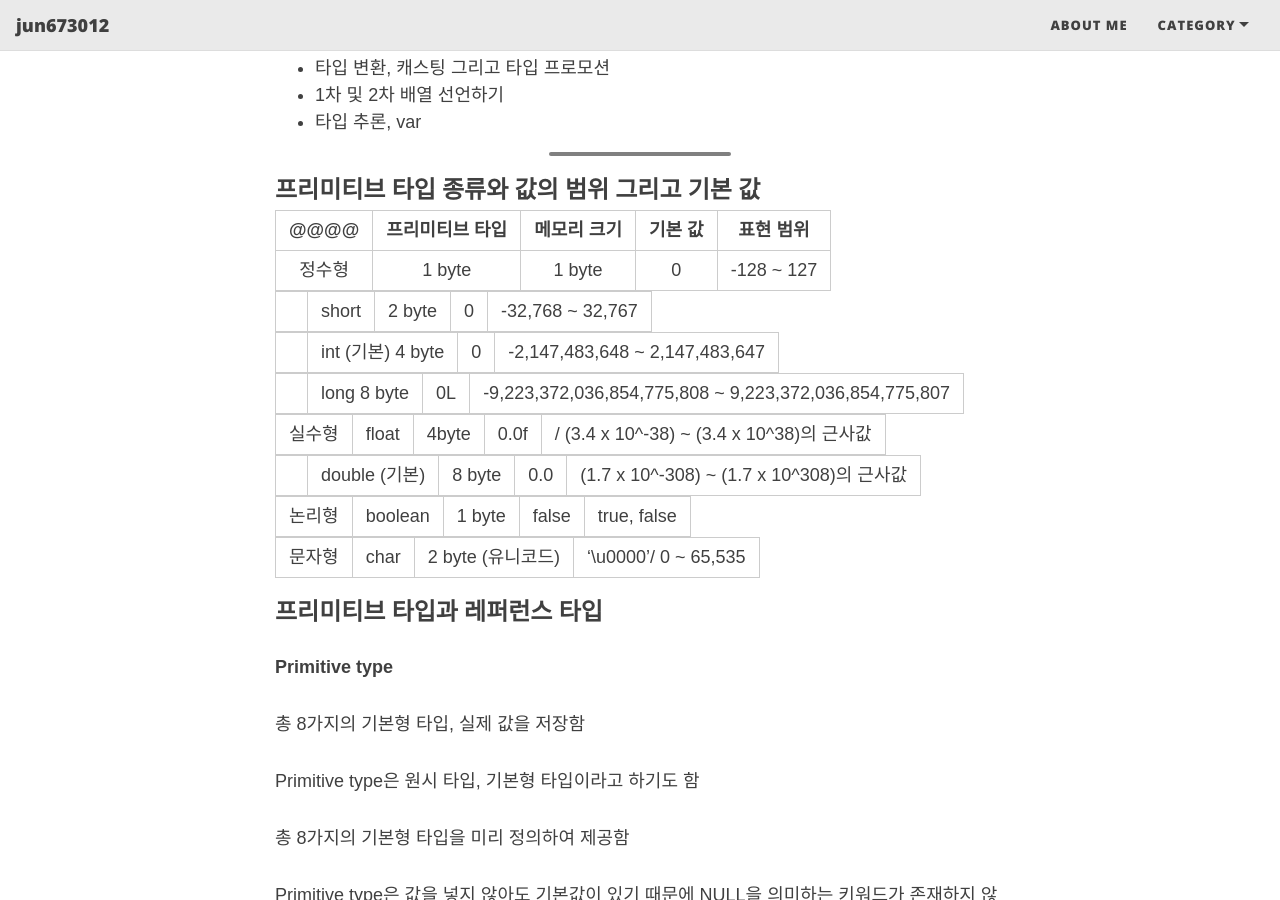
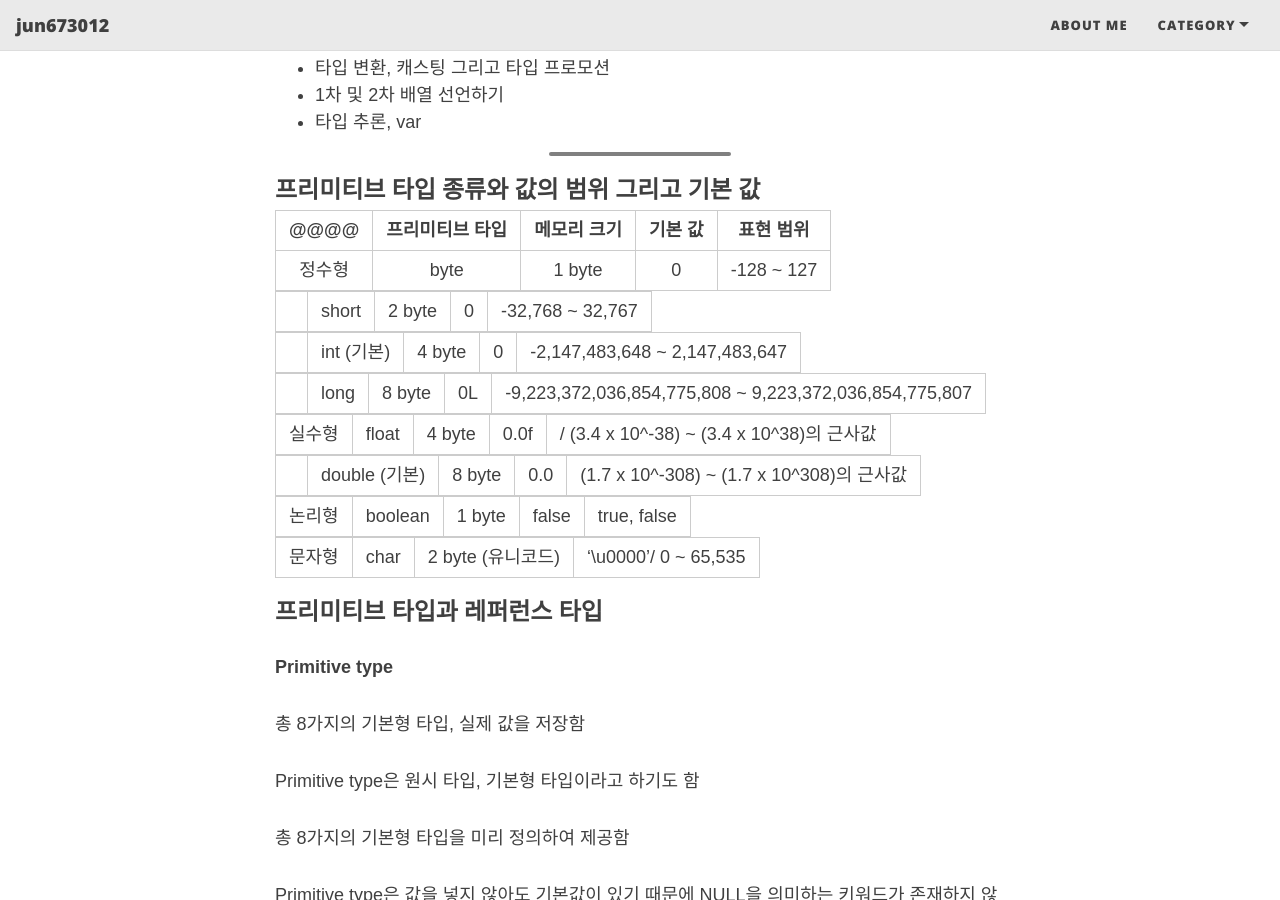
Before and after one commit to jun673012/jun673012.github.io, a Jekyll site: the page built from _posts/2020-12-30-java-study-2.md, in a window 1280 px wide and 900 px high, scrolled down 600 px. Built offline with Jekyll 4.4.1, drawn with Linux system fonts in a browser that asks for light colours; nearby versions of some CDN libraries; some web fonts are replaced.

Commit message:
문서: 테이블 정렬 수정

```diff
--- a/_posts/2020-12-30-java-study-2.md
+++ b/_posts/2020-12-30-java-study-2.md
@@ -28,15 +28,15 @@ tags: [Java]
 
 |@@@@ |프리미티브 타입 | 메모리 크기 | 기본 값 | 표현 범위|
 |:---:|:---:|:---:|:---:|:---:|
-|정수형  | 1 byte  |1 byte |0 | -128 ~ 127|
+|정수형|byte  |1 byte |0 | -128 ~ 127|
 
 |  |short | 2 byte | 0 | -32,768 ~ 32,767|
 
-|  |int (기본) 4 byte | 0 | -2,147,483,648 ~ 2,147,483,647|
+|  |int (기본)| 4 byte | 0 | -2,147,483,648 ~ 2,147,483,647|
 
-|  |long 8 byte| 0L |  -9,223,372,036,854,775,808 ~ 9,223,372,036,854,775,807|
+|  |long | 8 byte| 0L |  -9,223,372,036,854,775,808 ~ 9,223,372,036,854,775,807|
 
-|실수형 |float  | 4byte  | 0.0f |/  (3.4 x 10^-38) ~ (3.4 x 10^38)의 근사값|
+|실수형 |float  | 4 byte  | 0.0f |/  (3.4 x 10^-38) ~ (3.4 x 10^38)의 근사값|
 
 |  |double (기본) |  8 byte  |  0.0 | (1.7 x 10^-308) ~ (1.7 x 10^308)의 근사값  |
 
```
